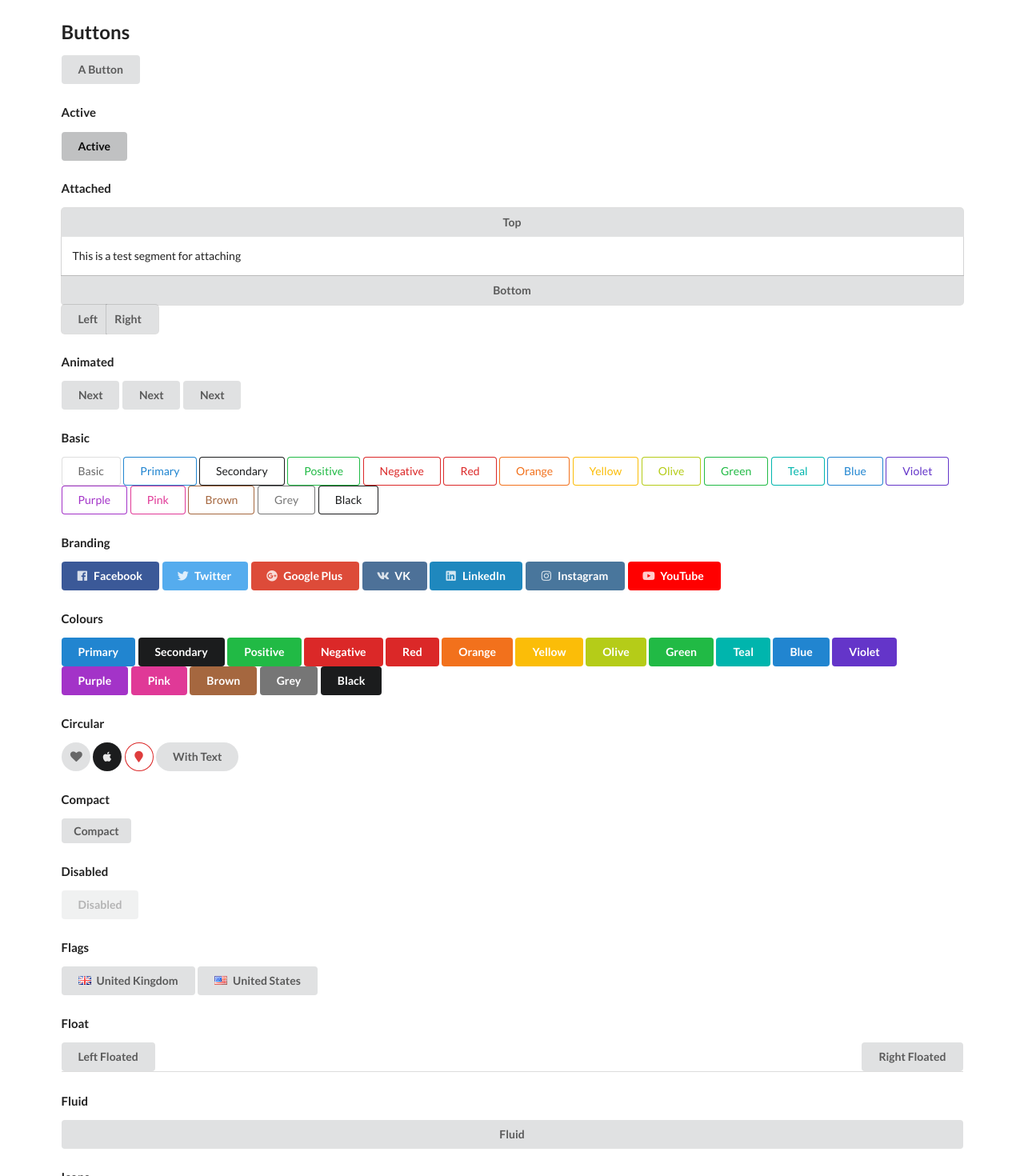
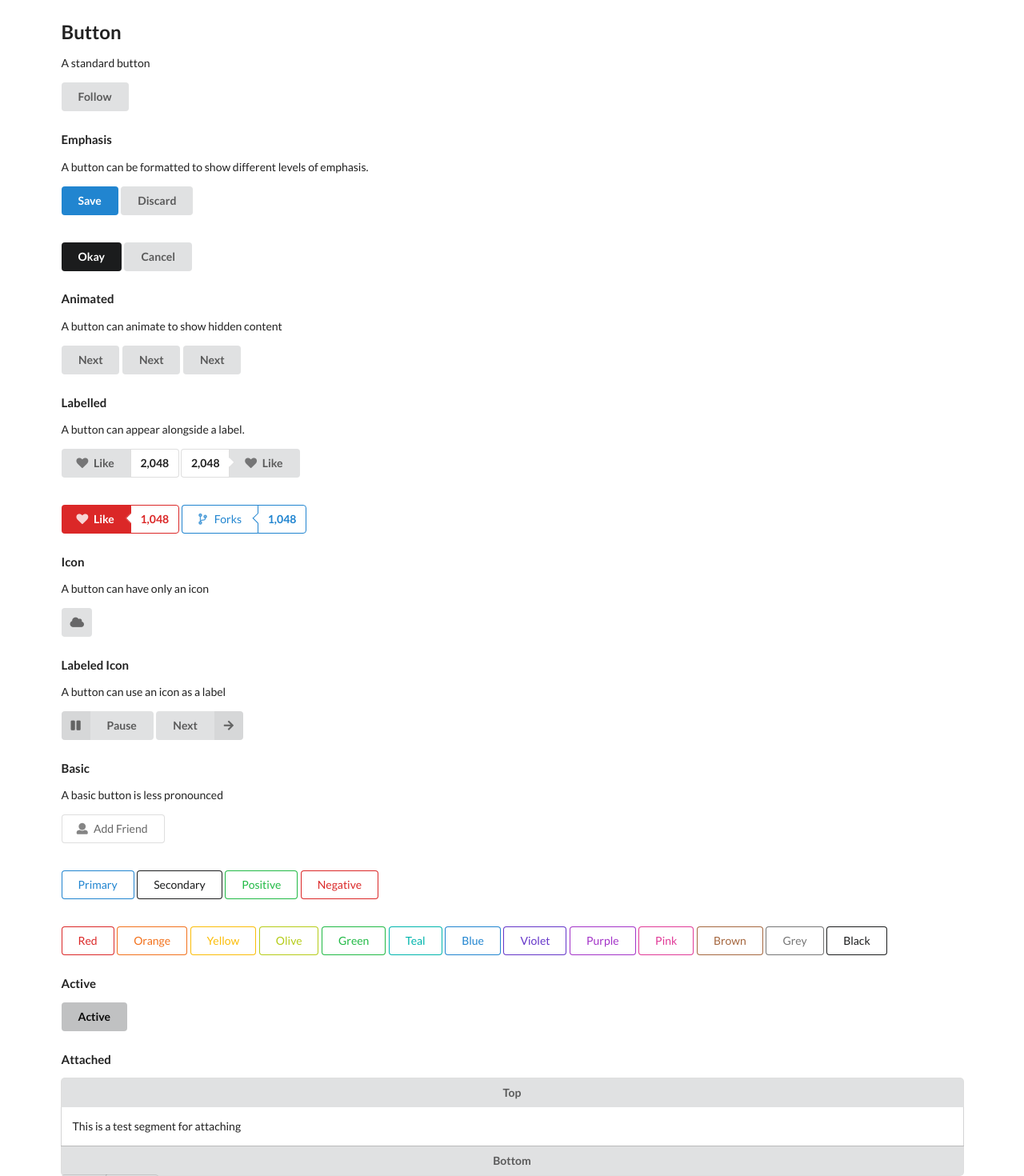
Before and after one commit to Acaeris/ng-sui, an Angular app: page / in a window 1280 px wide. Shown: the part 60-1530 px from the top of the page at 80% size. Built offline with nearby package versions, Linux system fonts and the light colour scheme.

Commit message:
Improved preview to match the documentation.

```diff
--- a/src/app/app.component.html
+++ b/src/app/app.component.html
@@ -1,18 +1,17 @@
 <sui-container style="margin-top: 2em;">
   <h1 sui-header>Ng-Sui Element Tests</h1>
-  <h2 sui-header>Buttons</h2>
-  <sui-button>A Button</sui-button>
-  <h4 sui-header>Active</h4>
-  <sui-button active>Active</sui-button>
-  <h4 sui-header>Attached</h4>
-  <sui-button attached="top">Top</sui-button>
-  <div class="ui attached segment">
-    <p>This is a test segment for attaching</p>
-  </div>
-  <sui-button attached="bottom">Bottom</sui-button>
-  <sui-button attached="left">Left</sui-button>
-  <sui-button attached="right">Right</sui-button>
+  <h2 sui-header>Button</h2>
+  <p>A standard button</p>
+  <sui-button>Follow</sui-button>
+  <h4 sui-header>Emphasis</h4>
+  <p>A button can be formatted to show different levels of emphasis.</p>
+  <sui-button color="primary">Save</sui-button>
+  <sui-button>Discard</sui-button>
+  <p>&nbsp;</p>
+  <sui-button color="secondary">Okay</sui-button>
+  <sui-button>Cancel</sui-button>
   <h4 sui-header>Animated</h4>
+  <p>A button can animate to show hidden content</p>
   <sui-button animated>
     <div class="visible content">Next</div>
     <div class="hidden content">
@@ -31,12 +30,41 @@
       <i sui-icon="right arrow"></i>
     </div>
   </sui-button>
+  <h4 sui-header>Labelled</h4>
+  <p>A button can appear alongside a label.</p>
+  <sui-button label="right">
+    <sui-button icon="heart">Like</sui-button>
+    <a class="ui basic label">2,048</a>
+  </sui-button>
+  <sui-button label="left">
+    <a class="ui basic right pointing label">2,048</a>
+    <sui-button icon="heart">Like</sui-button>
+  </sui-button>
+  <p>&nbsp;</p>
+  <sui-button label="right">
+    <sui-button icon="heart" color="red">Like</sui-button>
+    <a class="ui basic red left pointing label">1,048</a>
+  </sui-button>
+  <sui-button label="right">
+    <sui-button basic icon="fork" color="blue">Forks</sui-button>
+    <a class="ui basic left pointing blue label">1,048</a>
+  </sui-button>
+  <h4 sui-header>Icon</h4>
+  <p>A button can have only an icon</p>
+  <sui-button icon="cloud"></sui-button>
+  <h4 sui-header>Labeled Icon</h4>
+  <p>A button can use an icon as a label</p>
+  <sui-button label="left" icon="pause">Pause</sui-button>
+  <sui-button label="right" icon="right arrow">Next</sui-button>
   <h4 sui-header>Basic</h4>
-  <sui-button basic>Basic</sui-button>
+  <p>A basic button is less pronounced</p>
+  <sui-button basic icon="user">Add Friend</sui-button>
+  <p>&nbsp;</p>
   <sui-button basic color="primary">Primary</sui-button>
   <sui-button basic color="secondary">Secondary</sui-button>
   <sui-button basic color="positive">Positive</sui-button>
   <sui-button basic color="negative">Negative</sui-button>
+  <p>&nbsp;</p>
   <sui-button basic color="red">Red</sui-button>
   <sui-button basic color="orange">Orange</sui-button>
   <sui-button basic color="yellow">Yellow</sui-button>
@@ -50,6 +78,17 @@
   <sui-button basic color="brown">Brown</sui-button>
   <sui-button basic color="grey">Grey</sui-button>
   <sui-button basic color="black">Black</sui-button>
+  <h4 sui-header>Active</h4>
+  <sui-button active>Active</sui-button>
+  <h4 sui-header>Attached</h4>
+  <sui-button attached="top">Top</sui-button>
+  <div class="ui attached segment">
+    <p>This is a test segment for attaching</p>
+  </div>
+  <sui-button attached="bottom">Bottom</sui-button>
+  <sui-button attached="left">Left</sui-button>
+  <sui-button attached="right">Right</sui-button>
+
   <h4 sui-header>Branding</h4>
   <sui-button color="facebook" icon="facebook">Facebook</sui-button>
   <sui-button color="twitter" icon="twitter">Twitter</sui-button>
@@ -135,15 +174,6 @@
     <sui-button inverted basic color="grey">Grey</sui-button>
     <sui-button inverted basic color="black">Black</sui-button>
   </div>
-  <h4 sui-header>Labelled</h4>
-  <sui-button label="left">
-    <a class="ui basic label">2,048</a>
-    <sui-button icon="heart">Like</sui-button>
-  </sui-button>
-  <sui-button label="right">
-    <sui-button icon="heart">Like</sui-button>
-    <a class="ui basic left pointing label">2,048</a>
-  </sui-button>
   <h4 sui-header>Loading</h4>
   <sui-button loading>Loading</sui-button>
   <h4 sui-header>Sizes</h4>
```
